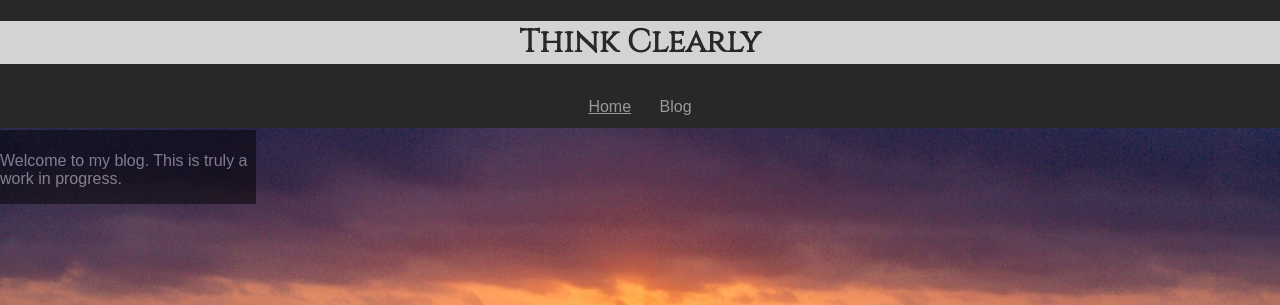
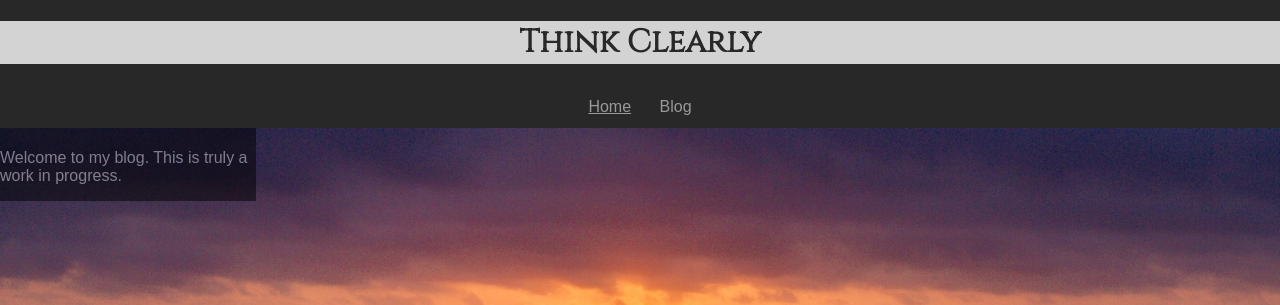
Before and after one commit to dekay2001/dekay2001.github.io, a Jekyll site: the page built from index.md, in a window 1280 px wide. Shown: the top 305 px of the page. Built offline with Jekyll 4.4.1, drawn with Linux system fonts in a browser that asks for light colours; some web fonts are replaced; our own code applies the rules of GitHub Pages for plain Markdown files.

```diff
--- a/assets/css/responsive-default.css
+++ b/assets/css/responsive-default.css
@@ -25,9 +25,7 @@
     width: 20%;
     min-width: 200px;
     position: absolute;
-    top: 11%;
-    /* left: 50%; */
-    transform: translate(0%, -60%);
+    top: 0px;
     background: black;
     opacity: .5;
     text-align: left;
```
